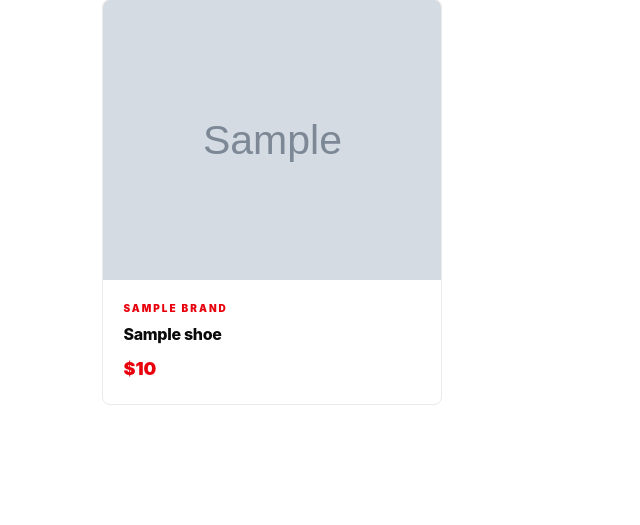
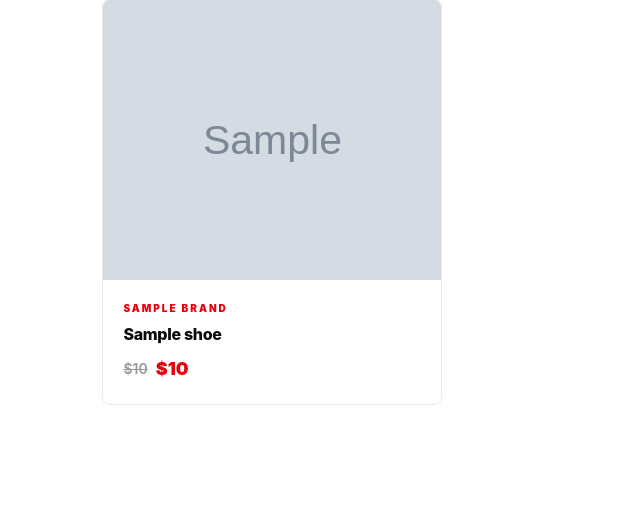
Before and after one commit to esracinar0/sportify, a Django app: template ecommerce/templates/shoes.html in a window 1280 px wide. Shown: the part 462-987 px from the top of the page, without its empty margins (0-640 px from the left). Run offline with Django 5.2, Linux system fonts and the light colour scheme; tables that the repository leaves empty hold one stand-in row (values such as "Sample post"); the template is opened without the code that fills it: values that come from a table or form of the project are taken from there, most other values are stand-ins (such as "Sample title", 1, 10 or a date in 2020); grey boxes marked "Sample" are stand-in pictures.

Commit message:
discounted item fix
Co-authored-by: Copilot <copilot@github.com>

```diff
--- a/ecommerce/templates/shoes.html
+++ b/ecommerce/templates/shoes.html
@@ -217,6 +217,22 @@ SPORTIFY{% endblock %} {% block extra_css %}
     font-weight: 900;
     color: #E8000D;
     margin: 0;
+    display: flex;
+    gap: 8px;
+    align-items: center;
+  }
+
+  .original-price {
+    font-size: 14px;
+    color: #999;
+    text-decoration: line-through;
+    font-weight: 600;
+  }
+
+  .discounted-price {
+    font-size: 18px;
+    font-weight: 900;
+    color: #E8000D;
   }
 
   /* Empty State */
@@ -400,7 +416,14 @@ SPORTIFY{% endblock %} {% block extra_css %}
       <div class="product-info">
         <div class="brand-name">{{ shoe.brand.name }}</div>
         <h3 class="product-name">{{ shoe.name }}</h3>
-        <div class="product-price">${{ shoe.price }}</div>
+        <div class="product-price">
+          {% if shoe.discount_percent > 0 %}
+            <span class="original-price">${{ shoe.price }}</span>
+            <span class="discounted-price">${{ shoe.discounted_price }}</span>
+          {% else %}
+            <span class="discounted-price">${{ shoe.price }}</span>
+          {% endif %}
+        </div>
       </div>
     </article>
     {% endwith %} {% endfor %}
```
